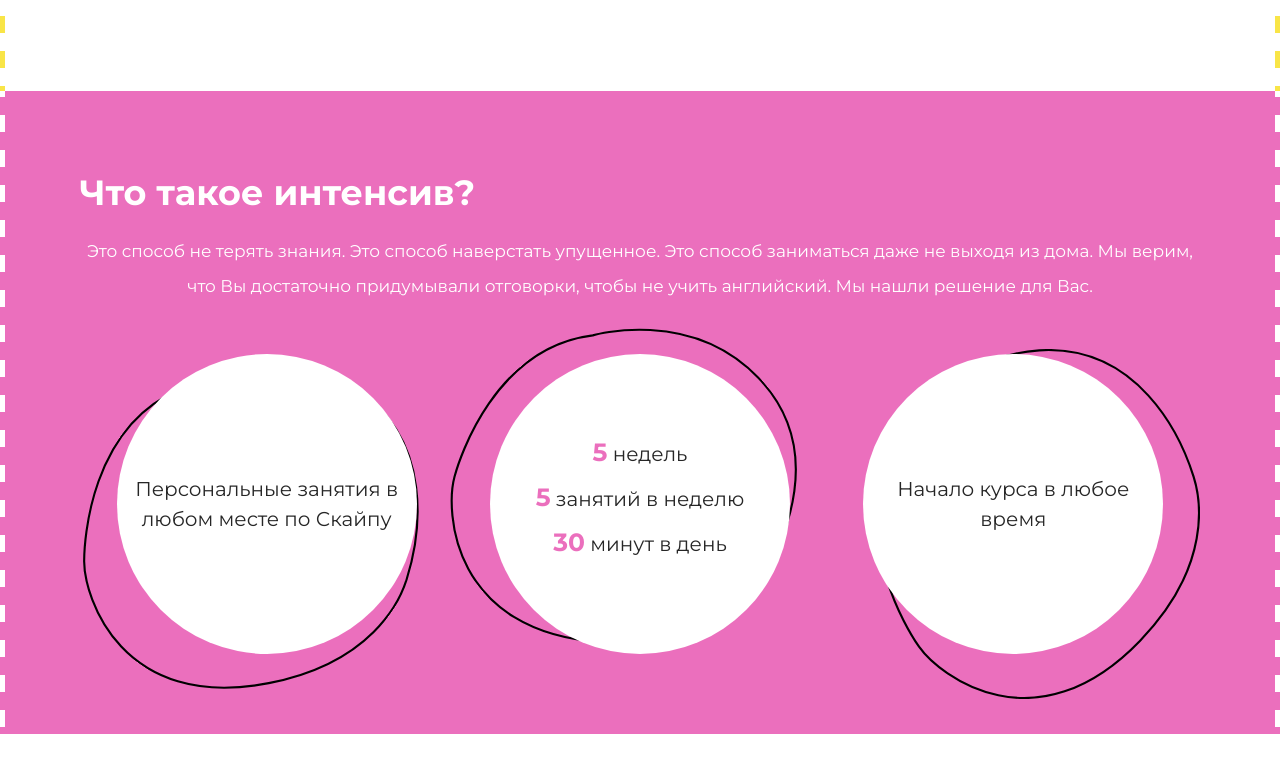
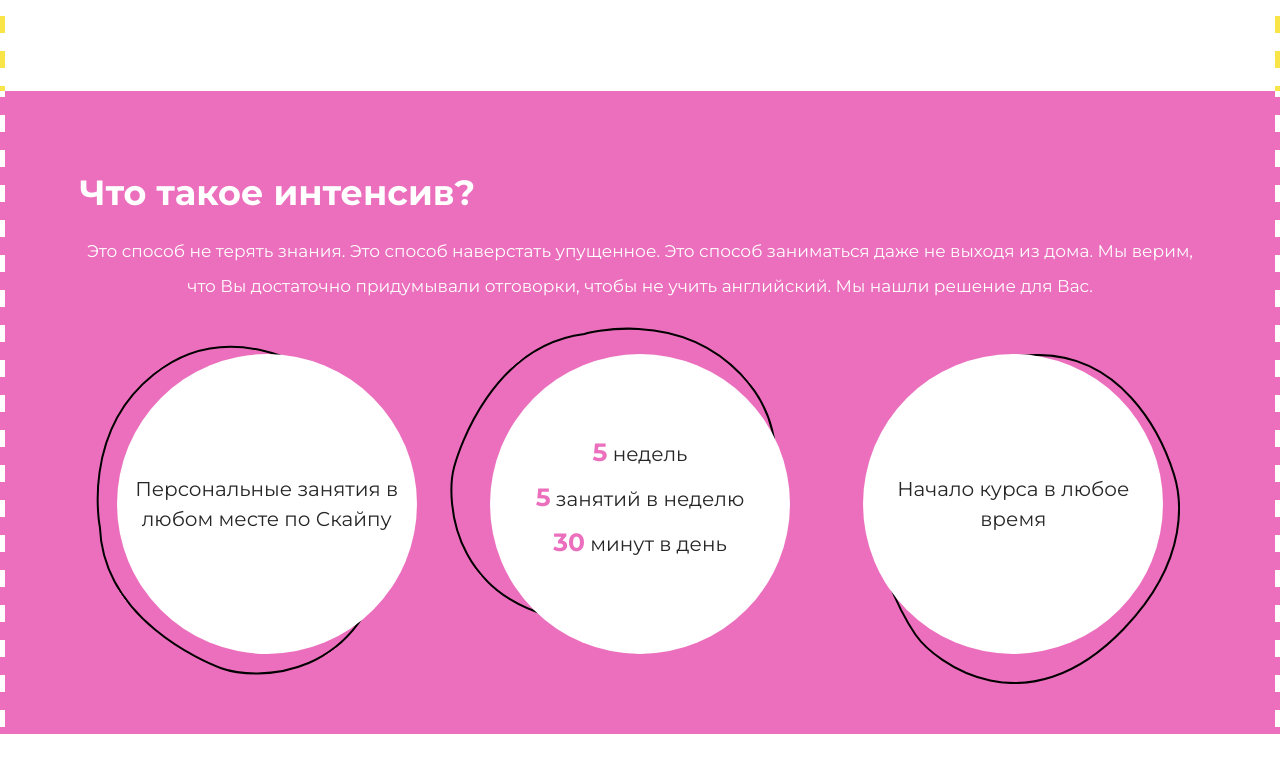
Before and after one commit to Byelmanov/holi, a website: page app/index.html in a window 1280 px wide. Shown: the part 944-1717 px from the top of the page. After the commit the page ends 1683 px from the top, so only its background shows below. Drawn offline with Linux system fonts and the light colour scheme.

Commit message:
update crooked circles

```diff
--- a/app/sass/main.sass
+++ b/app/sass/main.sass
@@ -237,8 +237,8 @@ header
 				display: inline-block
 		&::after
 			content: ''
-			width: 350px
-			height: 350px
+			width: 330px
+			height: 330px
 			background-image: url('../img/unEvenCircle.svg')
 			background-repeat: no-repeat
 			background-position: center
@@ -247,9 +247,9 @@ header
 			display: block
 		&:first-child
 			&:after
-				top: 0px
-				left: -40px
-				transform: rotate(35deg)
+				top: -10px
+				left: -35px
+				transform: rotate(-35deg)
 		&:nth-child(2)
 			&:after
 				transform: rotate(50deg)
@@ -257,7 +257,7 @@ header
 				left: -40px
 		&:nth-child(3)
 			&:after
-				top: -5px
+				top: 0px
 				left: 0px
 
 
```
Also changed, not shown: app/css/main.min.css.
